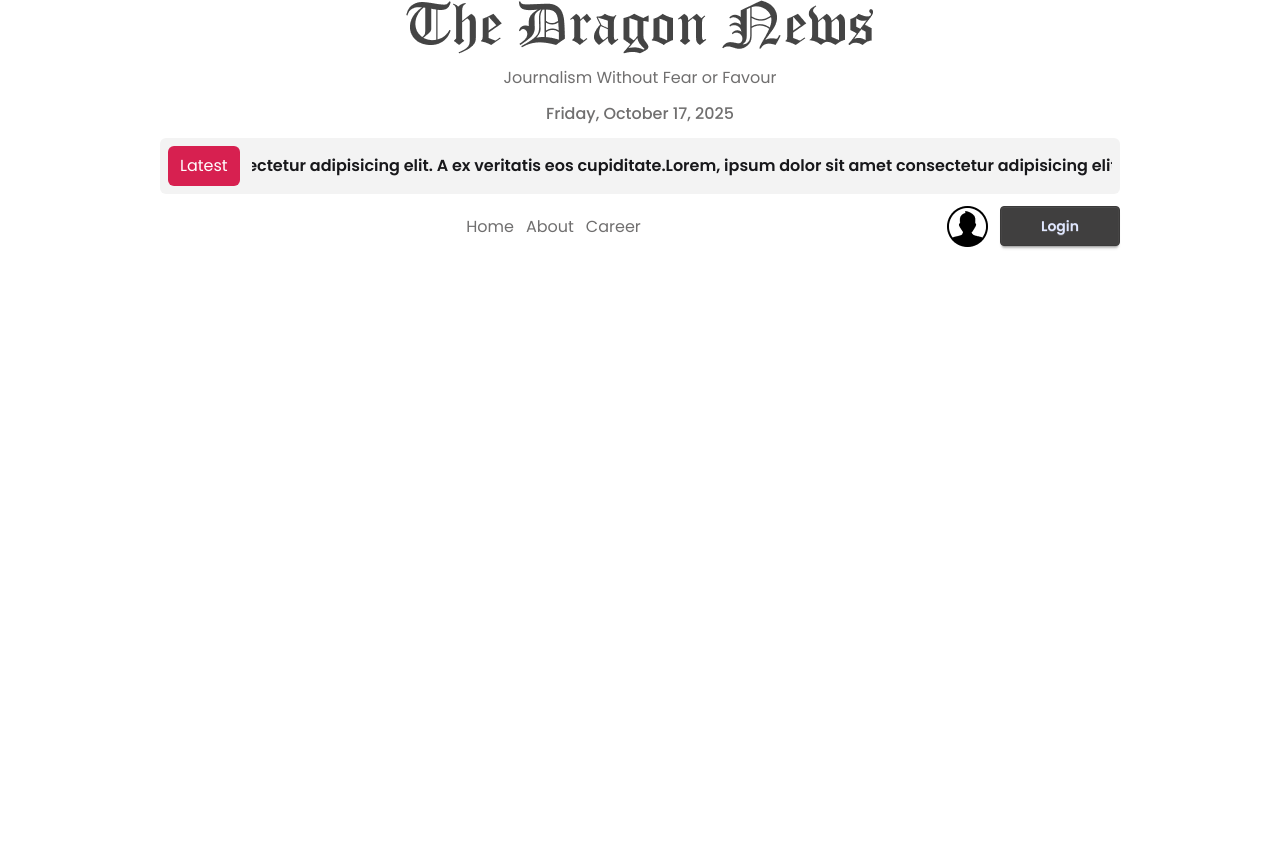
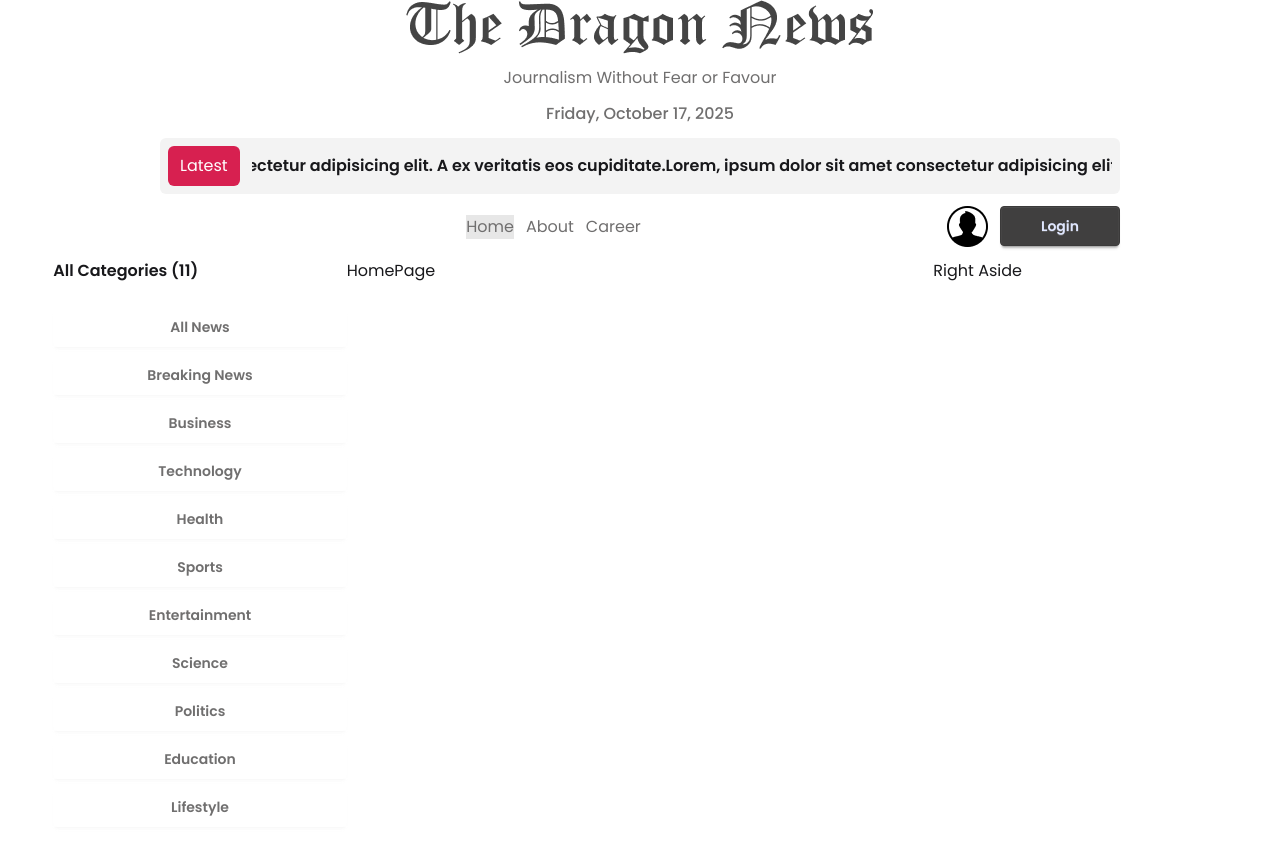
Before and after one commit to NusratJahanNila/Dragon-News, a React (Vite) app: page / in a window 1280 px wide. Before the commit the page ends 800 px from the top, so only its background shows below. Built offline with nearby package versions, Linux system fonts and the light colour scheme.

Commit message:
added left aside bar

```diff
--- /dev/null
+++ b/src/Components/HomeLayouts/Categories.jsx
@@ -0,0 +1,26 @@
+import React, { use } from 'react';
+import { NavLink } from 'react-router';
+
+const categoryPromise = fetch('/categories.json')
+    .then(res => res.json())
+
+const Categories = () => {
+    const categories = use(categoryPromise);
+    console.log(categories)
+    return (
+        <div>
+            <h2 className='font-semibold'>All Categories ({categories.length})</h2>
+            <div className="grid grid-cols-1 mt-5">
+                {
+                    categories.map(category => <NavLink
+                        to={`/category/${category.id}`}
+                        key={category.id}
+                        className='btn border-0 bg-base-100 hover:bg-base-300 my-1 text-accent'
+                        >{category.name}</NavLink>)
+                }
+            </div>
+        </div>
+    );
+};
+
+export default Categories;
--- /dev/null
+++ b/src/Components/HomeLayouts/LeftAside.jsx
@@ -0,0 +1,14 @@
+import React, { Suspense } from 'react';
+import Categories from './Categories';
+
+const LeftAside = () => {
+    return (
+        <div>
+            <Suspense fallback={<span className="loading loading-dots loading-xl"></span>}>
+                <Categories></Categories>
+            </Suspense>
+        </div>
+    );
+};
+
+export default LeftAside;
--- /dev/null
+++ b/src/Components/HomeLayouts/RightAside.jsx
@@ -0,0 +1,11 @@
+import React from 'react';
+
+const RightAside = () => {
+    return (
+        <div>
+            <h2>Right Aside</h2>
+        </div>
+    );
+};
+
+export default RightAside;
--- a/src/Layouts/HomeLayout.jsx
+++ b/src/Layouts/HomeLayout.jsx
@@ -3,25 +3,32 @@ import { Outlet } from 'react-router';
 import Header from '../Components/Header';
 import LatestNews from '../Components/LatestNews';
 import Navbar from '../Components/Navbar';
+import LeftAside from '../Components/HomeLayouts/LeftAside';
+import RightAside from '../Components/HomeLayouts/RightAside';
 
 const HomeLayout = () => {
     return (
         <div>
             <header>
                 <Header></Header>
-            </header>
-            <main>
                 <section className='w-3/4 mx-auto my-3'>
                     <LatestNews></LatestNews>
                 </section>
                 <nav className='w-3/4 mx-auto my-3'>
                     <Navbar></Navbar>
                 </nav>
-                <section className='left-nav'></section>
-                <section className='main-nav'>
+            </header>
+            <main className='w-11/12 mx-auto my-3 flex '>
+
+                <aside className='w-1/4'>
+                    <LeftAside></LeftAside>
+                </aside>
+                <section className='main-nav w-2/4'>
                     <Outlet></Outlet>
                 </section>
-                <section className='right-nav'></section>
+                <aside className='w-1/4'>
+                    <RightAside></RightAside>
+                </aside>
             </main>
         </div>
     );
--- /dev/null
+++ b/src/Pages/CategoryNews.jsx
@@ -0,0 +1,14 @@
+import React from 'react';
+import { useParams } from 'react-router';
+
+const CategoryNews = () => {
+    const {id}=useParams();
+    console.log(id)
+    return (
+        <div>
+            <h2>Category News</h2>
+        </div>
+    );
+};
+
+export default CategoryNews;
--- /dev/null
+++ b/src/Pages/Home.jsx
@@ -0,0 +1,11 @@
+import React from 'react';
+
+const Home = () => {
+    return (
+        <div>
+            <h1>HomePage</h1>
+        </div>
+    );
+};
+
+export default Home;
--- a/src/Routes/Router.jsx
+++ b/src/Routes/Router.jsx
@@ -1,10 +1,22 @@
 import { createBrowserRouter } from "react-router";
 import HomeLayout from "../Layouts/HomeLayout";
+import Home from "../Pages/Home";
+import CategoryNews from "../Pages/CategoryNews";
 
  const router = createBrowserRouter([
   {
     path: "/",
     element: <HomeLayout></HomeLayout>,
+    children:[
+      {
+        path: '/',
+        Component: Home,
+      },
+      {
+        path: '/category/:id',
+        Component: CategoryNews,
+      }
+    ]
   },
   {
     path: "/auth",
--- a/src/index.css
+++ b/src/index.css
@@ -15,3 +15,7 @@
 *{
      font-family: "Poppins", sans-serif;
 }
+
+a.active{
+  @apply bg-base-300
+}
```
